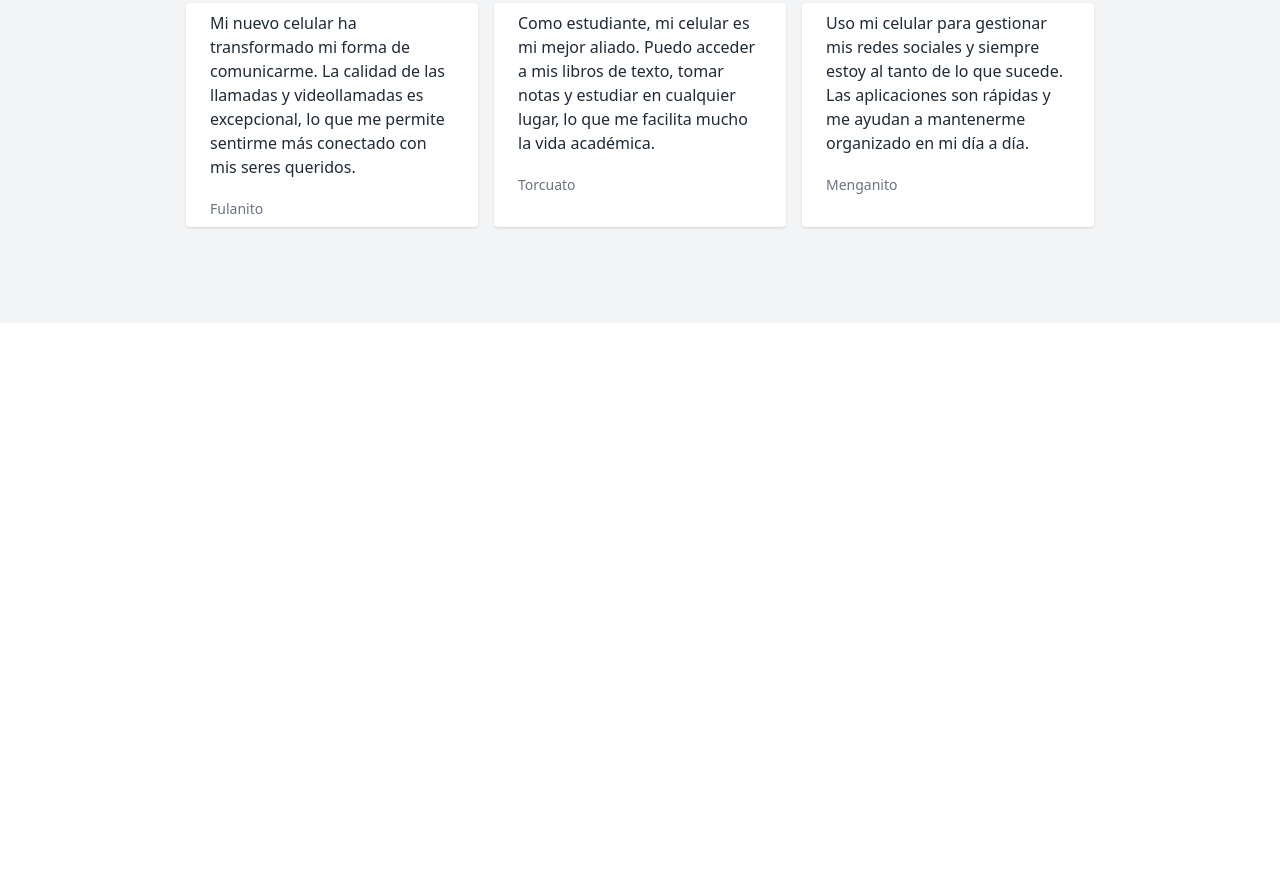
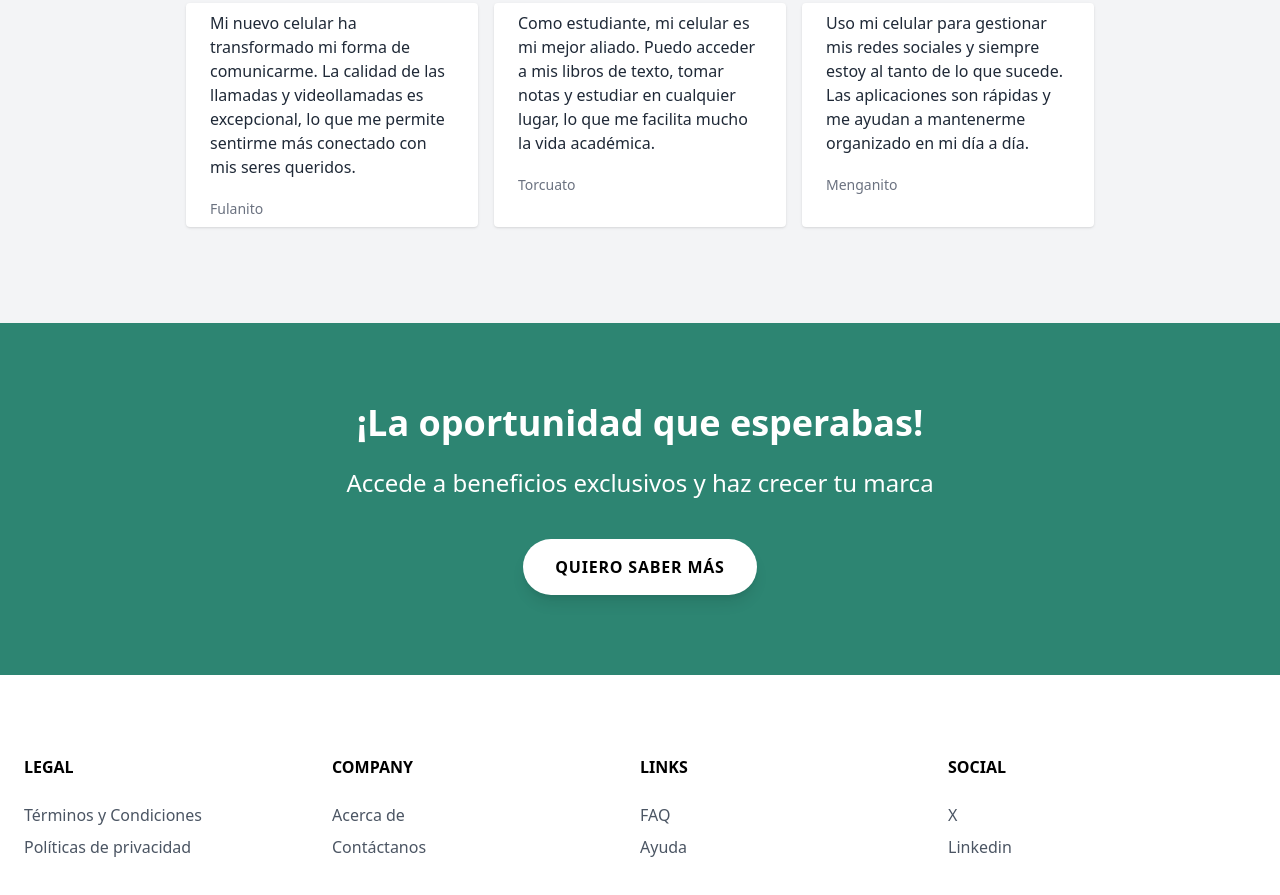
Before and after one commit to tonnyfz95/landing, a plain HTML site: page index.html in a window 1280 px wide. Shown: the part 629-1524 px from the top of the page. Before the commit the page ends 952 px from the top, so only its background shows below. Drawn offline with nearby package versions, Linux system fonts and the light colour scheme.

Commit message:
update Figueroa ultima version

```diff
--- a/index.html
+++ b/index.html
@@ -70,9 +70,60 @@
               </div>
         </div>
     </section>
-    <section id="calltoaction"></section>
+    <section id="calltoaction" class="container mx-auto px-6 text-center py-20">
+        <h2 class="mb-6 text-4xl font-bold text-center text-white">¡La oportunidad que esperabas!</h2>
+        <h3 class="my-4 text-2xl text-white">Accede a beneficios exclusivos y haz crecer tu marca</h3>
+        <button class="bg-white font-bold rounded-full mt-6 py-4 px-8 shadow-lg uppercase tracking-wider">Quiero saber más</button>
+    </section>
 
-    <footer></footer>
+    <footer class="container mx-auto px-6 text-center py-20">
+        <div id="links" class=" flex flex-wrap">
+            <div class="w-full md:w-1/4 text-center md:text-left">
+                <h5 class="uppercase mb-6 font-bold">Legal</h5>
+                <ul class="mb-4">
+                    <li class="mt-2">
+                        <a href="#" class="hover:underline text-gray-600 hover:text-green-500">Términos y Condiciones</a>
+                    </li>
+                    <li class="mt-2">
+                        <a href="#" class="hover:underline text-gray-600 hover:text-green-500">Políticas de privacidad</a>
+                    </li>
+                </ul>
+            </div>
+            <div class="w-full md:w-1/4 text-center md:text-left">
+                <h5 class="uppercase mb-6 font-bold">Company</h5>
+                <ul class="mb-4">
+                    <li class="mt-2">
+                        <a href="#" class="hover:underline text-gray-600 hover:text-green-500">Acerca de</a>
+                    </li>
+                    <li class="mt-2">
+                        <a href="#" class="hover:underline text-gray-600 hover:text-green-500">Contáctanos</a>
+                    </li>
+                </ul>
+            </div>
+            <div class="w-full md:w-1/4 text-center md:text-left">
+                <h5 class="uppercase mb-6 font-bold">Links</h5>
+                <ul class="mb-4">
+                    <li class="mt-2">
+                        <a href="#" class="hover:underline text-gray-600 hover:text-green-500">FAQ</a>
+                    </li>
+                    <li class="mt-2">
+                        <a href="#" class="hover:underline text-gray-600 hover:text-green-500">Ayuda</a>
+                    </li>
+                </ul>
+            </div>
+            <div class="w-full md:w-1/4 text-center md:text-left">
+                <h5 class="uppercase mb-6 font-bold">Social</h5>
+                <ul class="mb-4">
+                    <li class="mt-2">
+                        <a href="#" class="hover:underline text-gray-600 hover:text-green-500">X</a>
+                    </li>
+                    <li class="mt-2">
+                        <a href="#" class="hover:underline text-gray-600 hover:text-green-500">Linkedin</a>
+                    </li>
+                </ul>
+            </div>
+        </div>
+    </footer>
 
 </body>
 
--- a/public/stylesheets/style.css
+++ b/public/stylesheets/style.css
@@ -1,3 +1,6 @@
 #heroes {
     background: linear-gradient(90deg, #66ea8b 0%, #2d8572 100%)
 }
+#calltoaction {
+    background: linear-gradient(90deg, #2d8572 0%, #2d8572 100%)
+}
```
